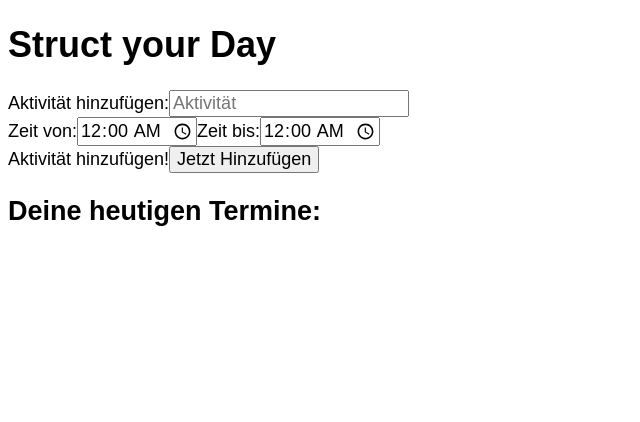
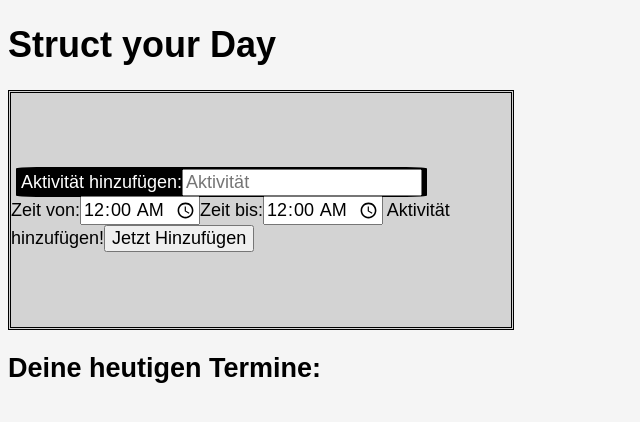
Before and after one commit to Ava-VictoriaCrivello/Capstone-Projekt, a React (Create React App) app: page / in a window 1280 px wide. Shown: the top 422 px of the page, without its empty margins (0-640 px from the left). Built offline with nearby package versions, Linux system fonts and the light colour scheme.

Commit message:
stylecomponents

```diff
--- a/src/GlobalStyles.js
+++ b/src/GlobalStyles.js
@@ -6,18 +6,18 @@ const styled = {createGlobalStyle};
 export default styled.createGlobalStyle`
   * {
     box-sizing: border-box;
+
   }
-
-  #h1 {
-    color: #BA5370;
-  }
-
   body {
-
+    background-color: whitesmoke;
     max-width: "375";
     max-height: "667";
     font-size: 1.125rem;
     font-family: sans-serif;
+  }
+
+  *h1 {
+    color: blue;
   }
 
 
--- a/src/components/activity/FormSetDates.js
+++ b/src/components/activity/FormSetDates.js
@@ -1,4 +1,6 @@
 import {useState} from 'react';
+import styled from 'styled-components';
+
 
 function FormSetDates({onAddActivity}) {
     const [activity, setActivity] = useState({
@@ -23,7 +25,10 @@ function FormSetDates({onAddActivity}) {
 
     return (
         <div>
+            <StyledFormWrapper>
             <form onSubmit={handleSubmit}>
+                <div>
+                    <StyledFormLabel>
                 <label>Aktivität hinzufügen:
                     <input
                     className="input-Activity"
@@ -33,7 +38,9 @@ function FormSetDates({onAddActivity}) {
                     value={activity.activity}
                     onChange={handleChange}/>
                 </label>
-                <div>
+                </StyledFormLabel>
+                </div>
+
                     <label>Zeit von:
                         <input
                         className="input-startTime"
@@ -51,7 +58,7 @@ function FormSetDates({onAddActivity}) {
                         onChange={handleChange}
                         />
                     </label>
-                </div>
+
                 <label> Aktivität hinzufügen!
                     <button
                     type= 'submit'
@@ -60,10 +67,35 @@ function FormSetDates({onAddActivity}) {
                     </button>
                 </label>
             </form>
+            </StyledFormWrapper>
         </div>
     )
 };
 
+const StyledFormWrapper = styled.div`
+  display: flex;
+  justify-content: center;
+  align-items: center;
+  height: 30vh;
+  width: 40%;
+  border-color: black;
+  border-width: 3px;
+  border-style: double;
+  border-color: black;
+  background-color:lightgrey;`
+
+  const StyledFormLabel =  styled.label`
+  background-color: Black;
+  border-radius: 5%;
+  color: white;
+  padding: 5px;
+  margin: 5px;
+  `
+
+
+
+
+
 
 
 export {FormSetDates}
```
